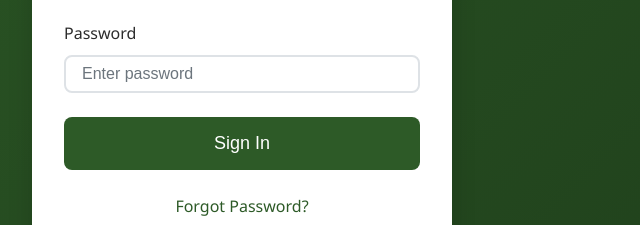
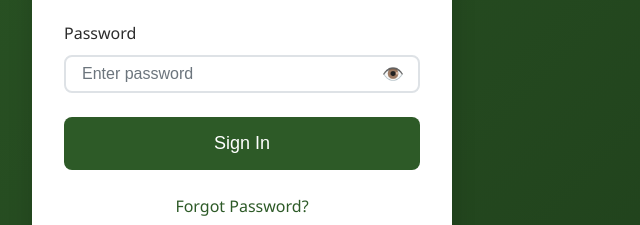
Before and after one commit to JuneM4rk/ATV_rental, a plain HTML site: page index.html in a window 1280 px wide. Shown: the part 331-556 px from the top of the page, 398-1038 px from the left. Drawn offline with nearby package versions, Linux system fonts and the light colour scheme.

Commit message:
Update index.html

```diff
--- a/index.html
+++ b/index.html
@@ -37,8 +37,13 @@
                     </div>
                     <div class="form-group">
                         <label class="form-label" for="password">Password</label>
-                        <input type="password" class="form-control" id="password" name="password"
-                               placeholder="Enter password" required>
+                        <div class="password-wrapper">
+                            <input type="password" class="form-control" id="password" name="password"
+                                   placeholder="Enter password" required>
+                            <button type="button" class="password-toggle" onclick="togglePassword('password')" aria-label="Toggle password visibility">
+                                <span class="password-toggle-icon">👁️</span>
+                            </button>
+                        </div>
                     </div>
                     <div id="login-success" class="text-success mb-2" style="display: none; padding: 0.75rem; background: #d4edda; border-radius: 4px;"></div>
                     <div id="login-error" class="error-message mb-2" style="display: none;"></div>
@@ -63,6 +68,20 @@
     <script src="js/auth.js"></script>
     <script src="js/api.js"></script>
     <script>
+        function togglePassword(inputId) {
+            const input = document.getElementById(inputId);
+            const toggle = input.nextElementSibling;
+            const icon = toggle.querySelector('.password-toggle-icon');
+
+            if (input.type === 'password') {
+                input.type = 'text';
+                icon.textContent = '🙈';
+            } else {
+                input.type = 'password';
+                icon.textContent = '👁️';
+            }
+        }
+
         $(document).ready(function() {
             // Redirect if already logged in
             Auth.redirectIfAuthenticated();
```
